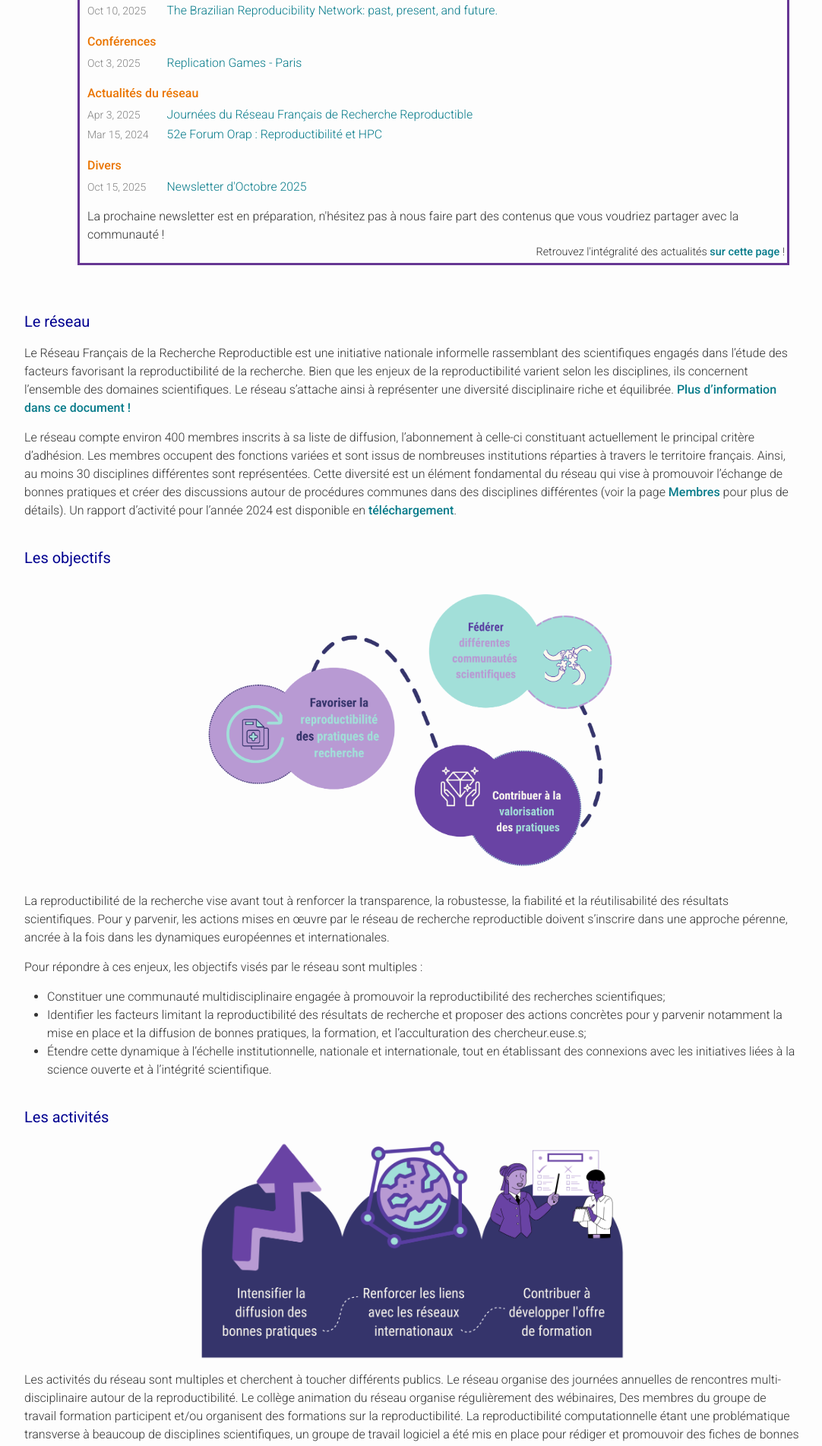
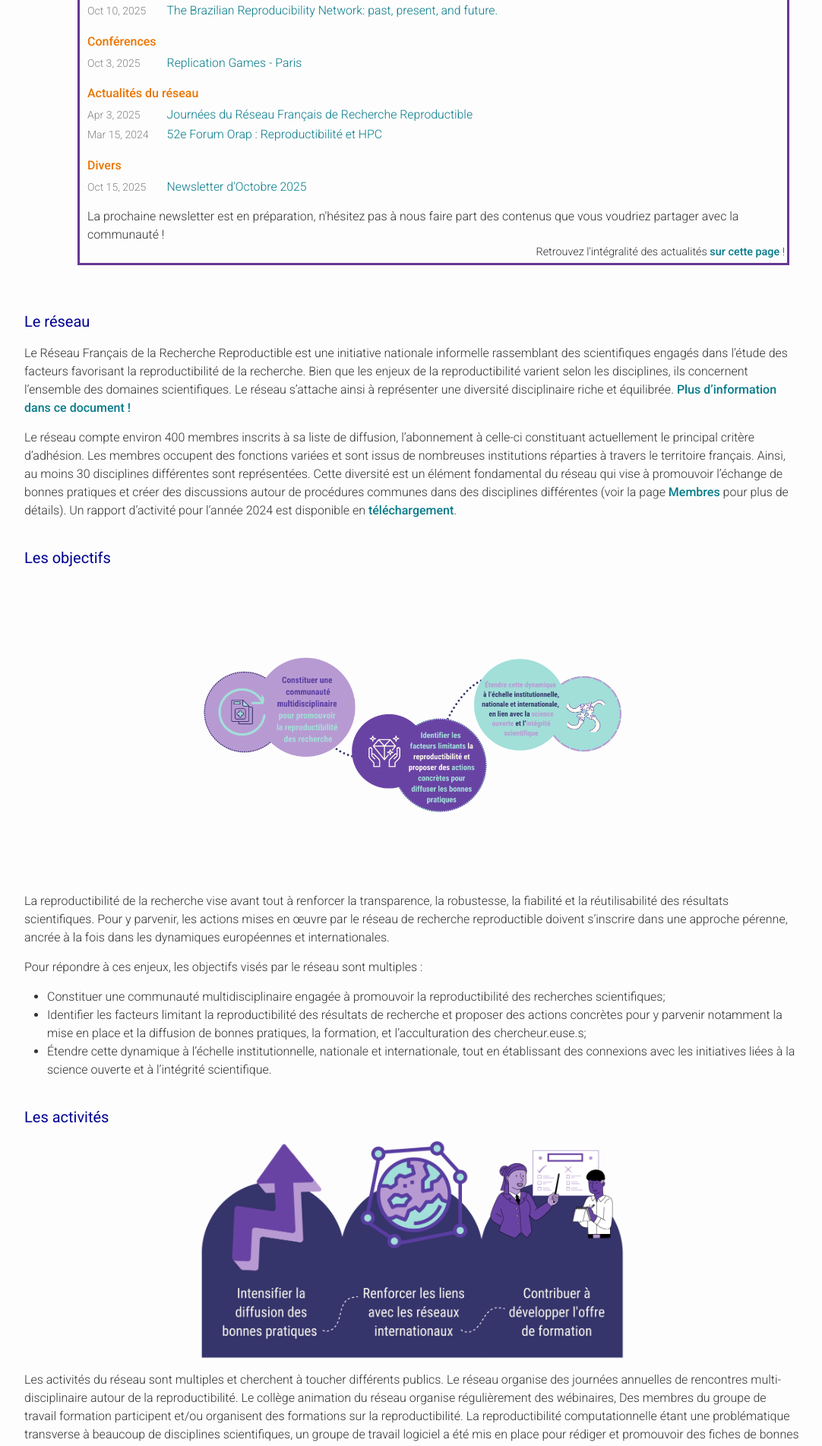
Before and after one commit to FR-RN/FR-RN, a Jekyll site: the page built from index.md, in a window 1280 px wide. Shown: the part 563-2466 px from the top of the page at 76% size, without its empty margins (98-1180 px from the left). Built offline with Jekyll 4.4.1, drawn with Linux system fonts in a browser that asks for light colours; some web fonts are replaced.

Commit message:
Change images objectifs

```diff
--- a/index.md
+++ b/index.md
@@ -117,7 +117,7 @@
 
 ## Les objectifs
 
-![Objectifs réseau](../assets/images/objectifs_recherche-repro-fr.png){: style="width: 55%; display:block; margin-right: auto; margin-left:auto;" }
+![Objectifs réseau](../assets/images/objectifs_recherche-repro2.png){: style="width: 55%; display:block; margin-right: auto; margin-left:auto;" }
 
 
 La reproductibilité de la recherche vise avant tout à renforcer la transparence, la robustesse, la fiabilité et la réutilisabilité des résultats scientifiques. Pour y parvenir, les actions mises en œuvre par le réseau de recherche reproductible doivent s’inscrire dans une approche pérenne, ancrée à la fois dans les dynamiques européennes et internationales.
```
Also changed, not shown: assets/images/objectifs_recherche-repro2.png (added).
